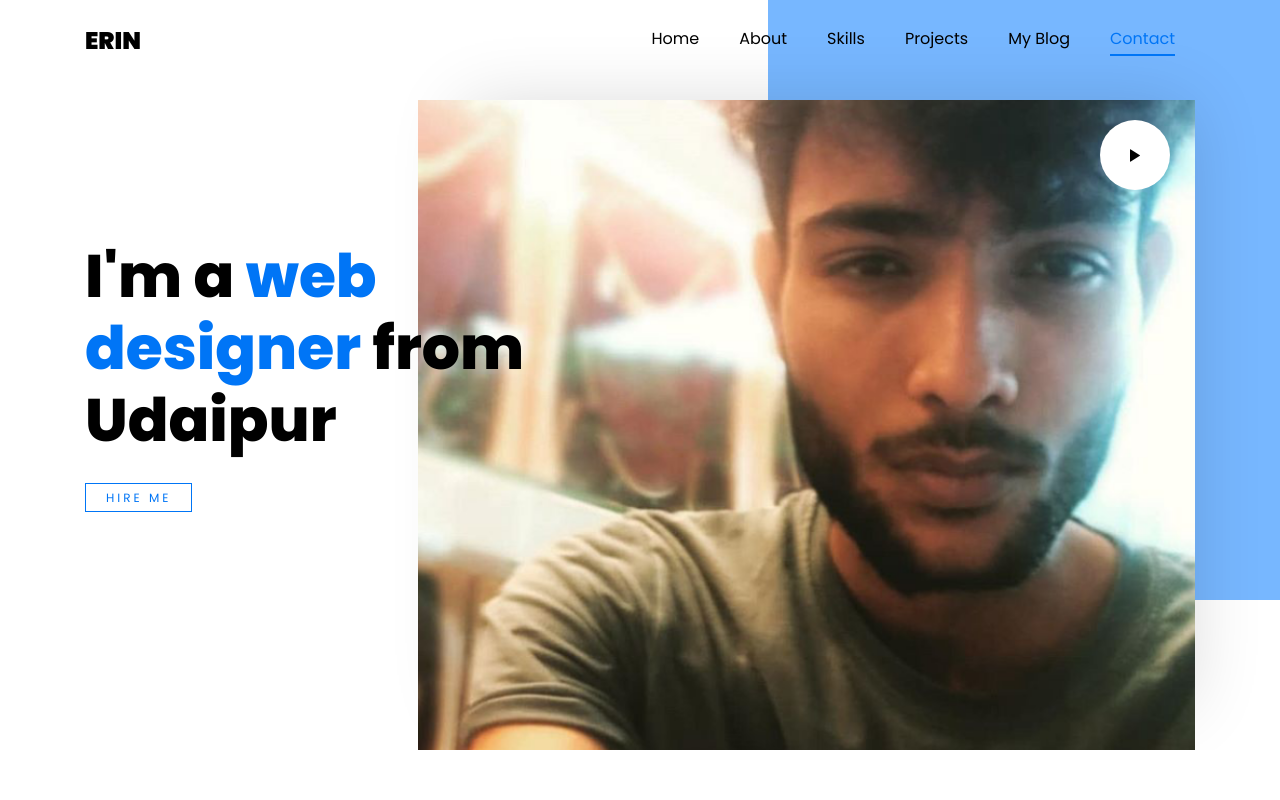
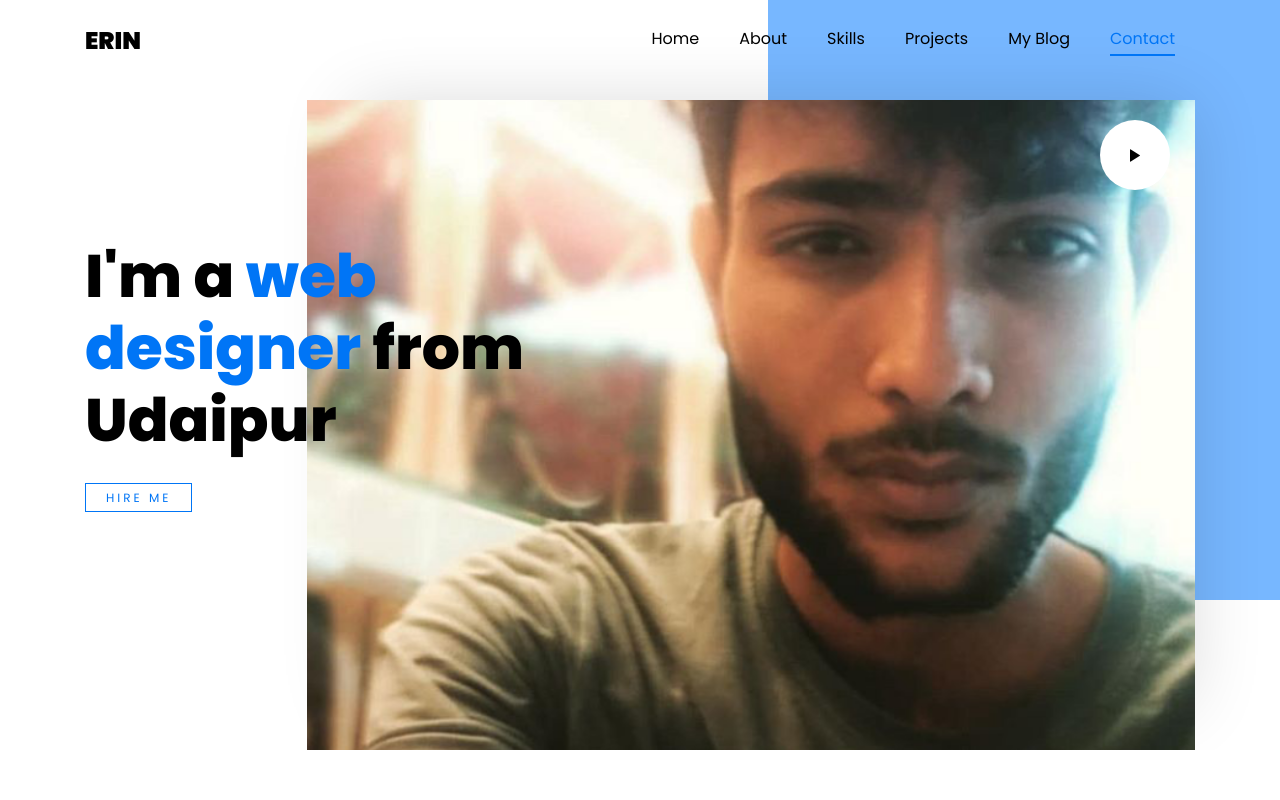
Before and after one commit to thimanshu3/port, a plain HTML site: page index.html in a window 1280 px wide. Shown: the top 800 px of the page. Drawn offline with Linux system fonts and the light colour scheme; files whose address does not match are found by name.

Commit message:
Update index.html

```diff
--- a/index.html
+++ b/index.html
@@ -72,7 +72,7 @@
 	      	<div class="overlay"></div>
 	        <div class="container">
 	          <div class="row d-flex no-gutters slider-text align-items-end justify-content-end" data-scrollax-parent="true">
-	          	<div class="one-third order-md-last img" style="background-image:url(images/5.png); width: 70%;">
+	          	<div class="one-third order-md-last img" style="background-image:url(images/5.png);">
 	          		<div class="overlay"></div>
 	          	</div>
 		          <div class="one-forth d-flex align-items-center ftco-animate" data-scrollax=" properties: { translateY: '70%' }">
```
